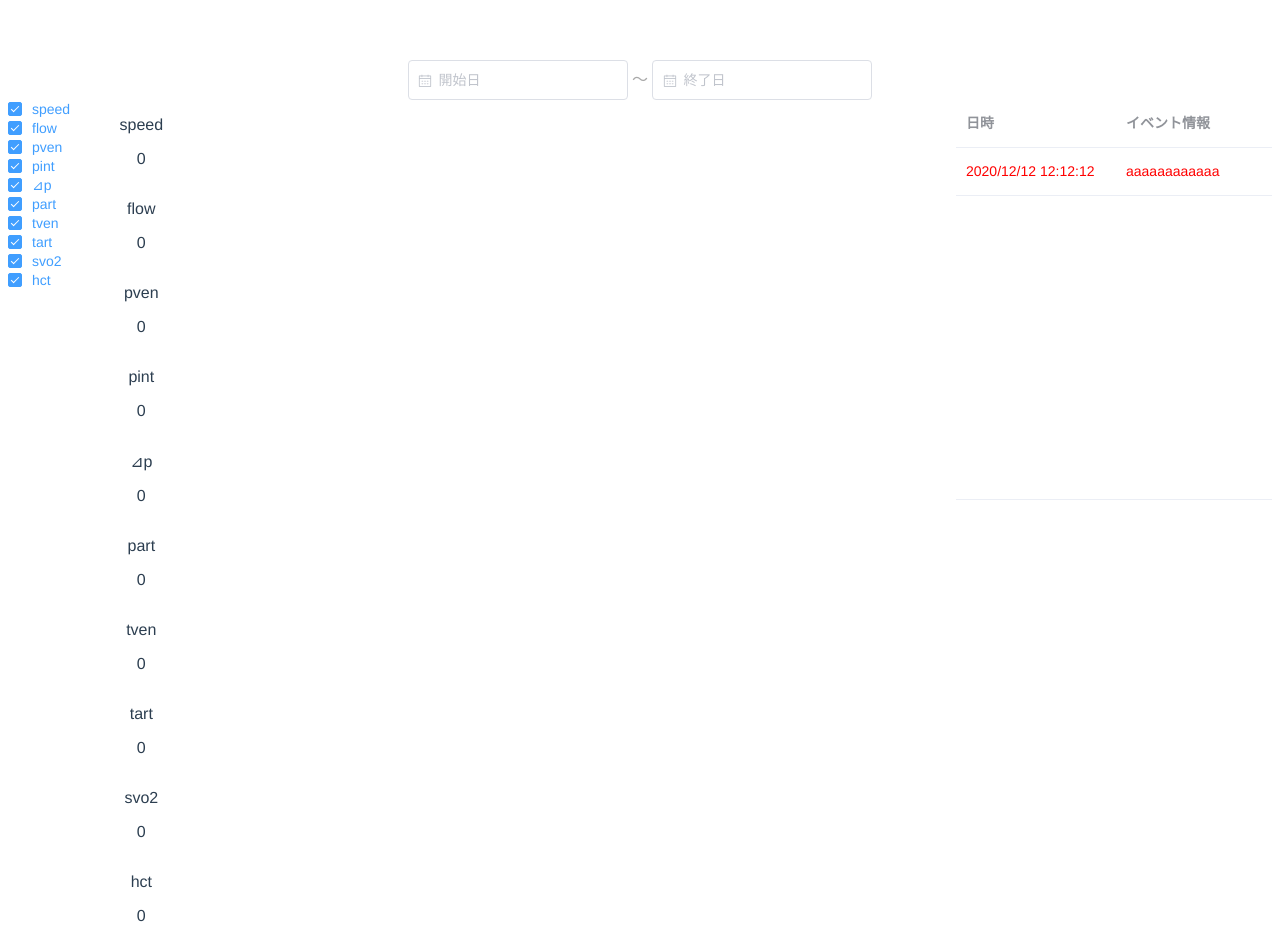
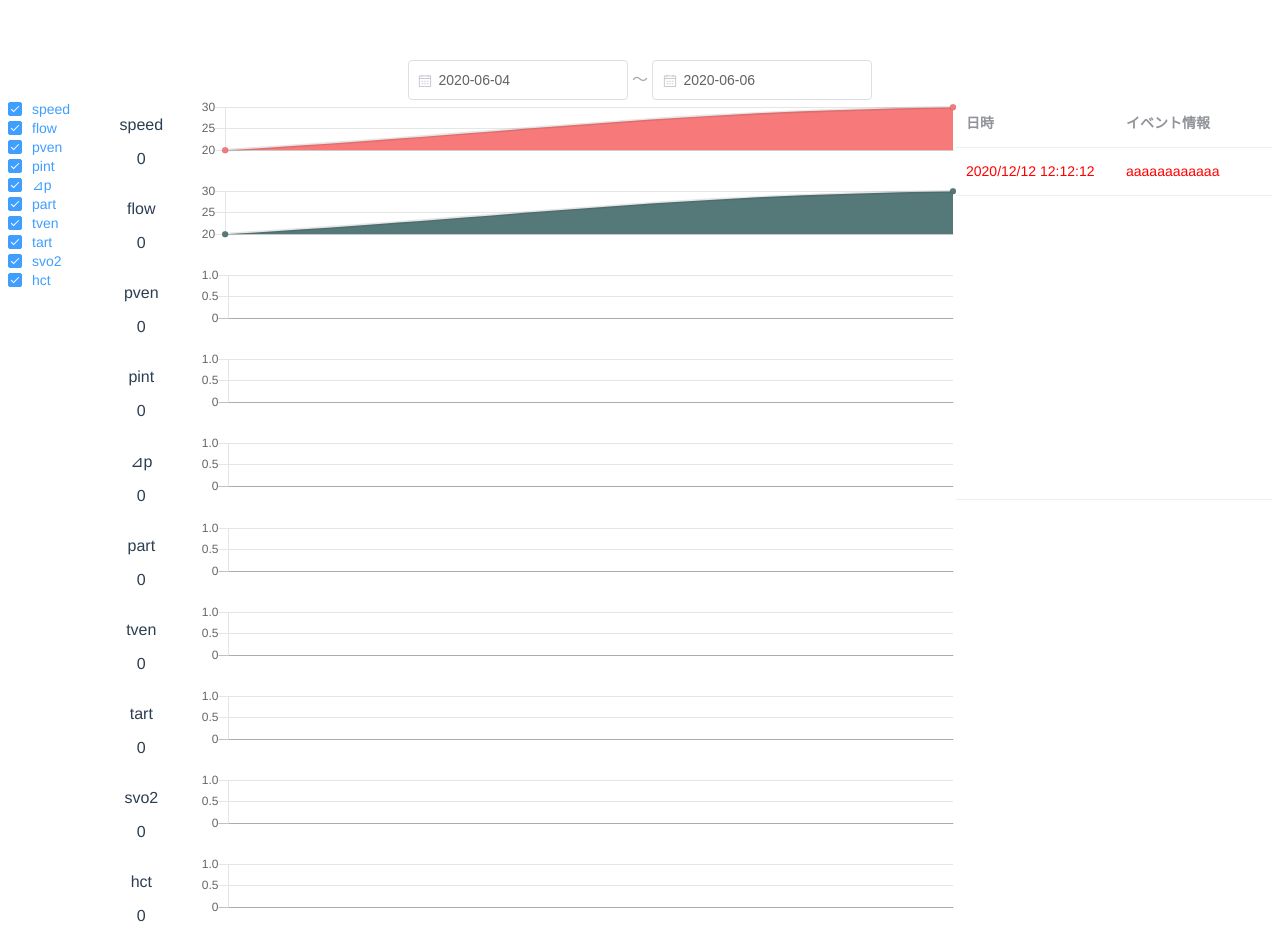
Before and after one commit to wazatoki/IotLogger, a Vue app in the folder client/: page / in a window 1280 px wide. Built offline with nearby package versions, Linux system fonts and the light colour scheme.

Commit message:
グラフの描画

```diff
--- a/client/package.json
+++ b/client/package.json
@@ -8,9 +8,11 @@
     "lint": "vue-cli-service lint"
   },
   "dependencies": {
+    "chart.js": "^2.9.3",
     "core-js": "^3.6.4",
     "element-ui": "^2.4.5",
-    "vue": "^2.6.11"
+    "vue": "^2.6.11",
+    "vue-chartjs": "^3.5.0"
   },
   "devDependencies": {
     "@vue/cli-plugin-babel": "~4.3.0",
--- a/client/src/components/CyclicLogs.vue
+++ b/client/src/components/CyclicLogs.vue
@@ -39,7 +39,9 @@
             <p>speed</p>
             <p>{{ speed }}</p>
           </el-col>
-          <el-col :span="21"></el-col>
+          <el-col :span="21">
+            <general-chart :chartData="speedData" :options="chartOption" :height="chartHeight"></general-chart>
+          </el-col>
         </el-row>
 
         <el-row>
@@ -47,7 +49,9 @@
             <p>flow</p>
             <p>{{ flow }}</p>
           </el-col>
-          <el-col :span="21"></el-col>
+          <el-col :span="21">
+            <general-chart :chartData="flowData" :options="chartOption" :height="chartHeight"></general-chart>
+          </el-col>
         </el-row>
 
         <el-row>
@@ -55,7 +59,9 @@
             <p>pven</p>
             <p>{{ pven }}</p>
           </el-col>
-          <el-col :span="21"></el-col>
+          <el-col :span="21">
+            <general-chart :chartData="pvenData" :options="chartOption" :height="chartHeight"></general-chart>
+          </el-col>
         </el-row>
 
         <el-row>
@@ -63,7 +69,9 @@
             <p>pint</p>
             <p>{{ pint }}</p>
           </el-col>
-          <el-col :span="21"></el-col>
+          <el-col :span="21">
+            <general-chart :chartData="pintData" :options="chartOption" :height="chartHeight"></general-chart>
+          </el-col>
         </el-row>
 
         <el-row>
@@ -71,7 +79,9 @@
             <p>⊿p</p>
             <p>{{ deltap }}</p>
           </el-col>
-          <el-col :span="21"></el-col>
+          <el-col :span="21">
+            <general-chart :chartData="deltapData" :options="chartOption" :height="chartHeight"></general-chart>
+          </el-col>
         </el-row>
 
         <el-row>
@@ -79,7 +89,9 @@
             <p>part</p>
             <p>{{ part }}</p>
           </el-col>
-          <el-col :span="21"></el-col>
+          <el-col :span="21">
+            <general-chart :chartData="partData" :options="chartOption" :height="chartHeight"></general-chart>
+          </el-col>
         </el-row>
 
         <el-row>
@@ -87,7 +99,9 @@
             <p>tven</p>
             <p>{{ tven }}</p>
           </el-col>
-          <el-col :span="21"></el-col>
+          <el-col :span="21">
+            <general-chart :chartData="tvenData" :options="chartOption" :height="chartHeight"></general-chart>
+          </el-col>
         </el-row>
 
         <el-row>
@@ -95,7 +109,9 @@
             <p>tart</p>
             <p>{{ tart }}</p>
           </el-col>
-          <el-col :span="21"></el-col>
+          <el-col :span="21">
+            <general-chart :chartData="tartData" :options="chartOption" :height="chartHeight"></general-chart>
+          </el-col>
         </el-row>
 
         <el-row>
@@ -103,7 +119,9 @@
             <p>svo2</p>
             <p>{{ svo2 }}</p>
           </el-col>
-          <el-col :span="21"></el-col>
+          <el-col :span="21">
+            <general-chart :chartData="svo2Data" :options="chartOption" :height="chartHeight"></general-chart>
+          </el-col>
         </el-row>
 
         <el-row>
@@ -111,7 +129,9 @@
             <p>hct</p>
             <p>{{ hct }}</p>
           </el-col>
-          <el-col :span="21"></el-col>
+          <el-col :span="21">
+            <general-chart :chartData="hctData" :options="chartOption" :height="chartHeight"></general-chart>
+          </el-col>
         </el-row>
       </el-col>
     </el-row>
@@ -119,8 +139,12 @@
 </template>
 
 <script>
+import GeneralChart from "./charts/GeneralChart";
 export default {
   name: "CyclicLogs",
+  components: {
+    GeneralChart
+  },
   data() {
     return {
       speed: 0,
@@ -142,7 +166,32 @@ export default {
       isTven: true,
       isTart: true,
       isSvo2: true,
-      isHct: true
+      isHct: true,
+      chartOption: {
+        legend: {
+          display: false
+        },
+        animation: false
+      },
+      chartHeight: 35,
+      speedData: {
+        datasets: [
+          {
+            label: "",
+            backgroundColor: "#f87979",
+            data: [20, 30, 25]
+          }
+        ]
+      },
+      flowData: {
+        datasets: [
+          {
+            label: "",
+            backgroundColor: "#557979",
+            data: [20, 30, 25]
+          }
+        ]
+      }
     };
   }
 };
@@ -154,4 +203,8 @@ div.select-chart {
   float: left;
   text-align: left;
 }
+
+div.chart-area {
+  max-height: 100px;
+}
 </style>
--- a/client/src/components/SelectDate.vue
+++ b/client/src/components/SelectDate.vue
@@ -11,10 +11,18 @@ export default {
   name: "SelectDate",
   data() {
     return {
-      fromDate: 0,
-      toDate: ''
+      fromDate: this.getDefaultFromDate(),
+      toDate: new Date()
     };
   },
+  methods:{
+      getDefaultFromDate(){
+let d;
+          d = new Date();
+          d.setDate(d.getDate() - 2);
+          return d;
+      },
+  }
 };
 </script>
 
--- /dev/null
+++ b/client/src/components/charts/GeneralChart.vue
@@ -0,0 +1,16 @@
+<script>
+import { Line, mixins } from 'vue-chartjs'
+const { reactiveProp } = mixins
+
+export default {
+  extends: Line,
+  mixins: [reactiveProp],
+  props: ['chartData', 'options'],
+  mounted () {
+    // this.chartData is created in the mixin.
+    // If you want to pass options please create a local options object
+    this.renderChart(this.chartData, this.options)
+  }
+}
+
+</script>
```
Also changed, not shown: client/src/components/charts/Speed.vue (deleted), 1 other file (tests, documents, lock files or other folders).
